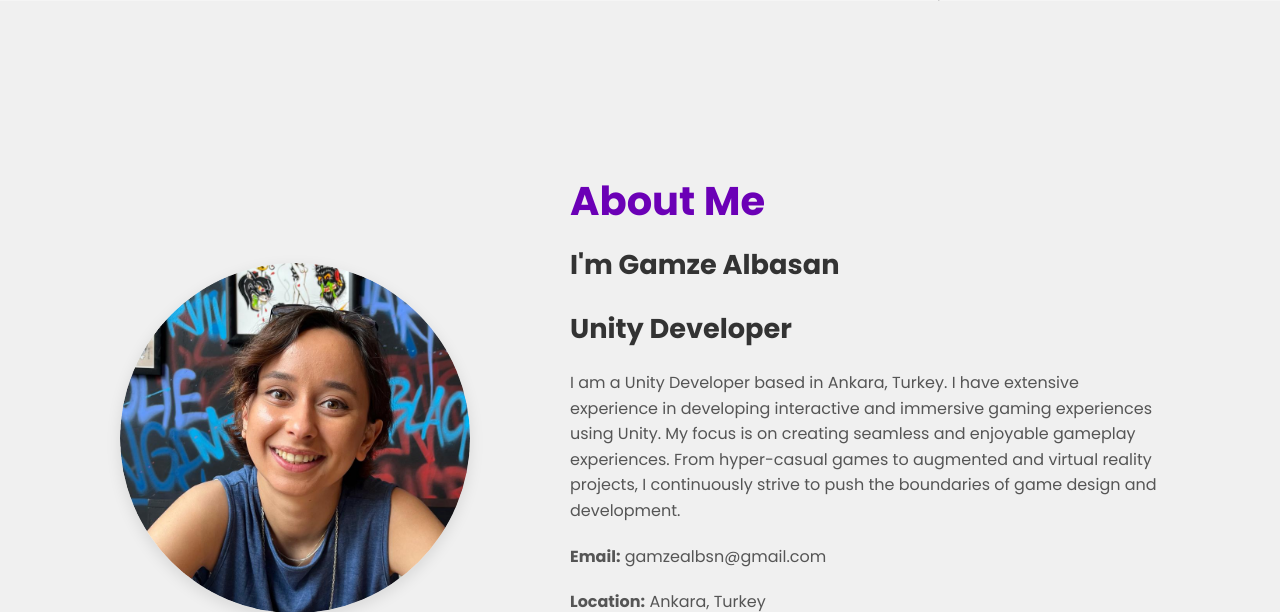
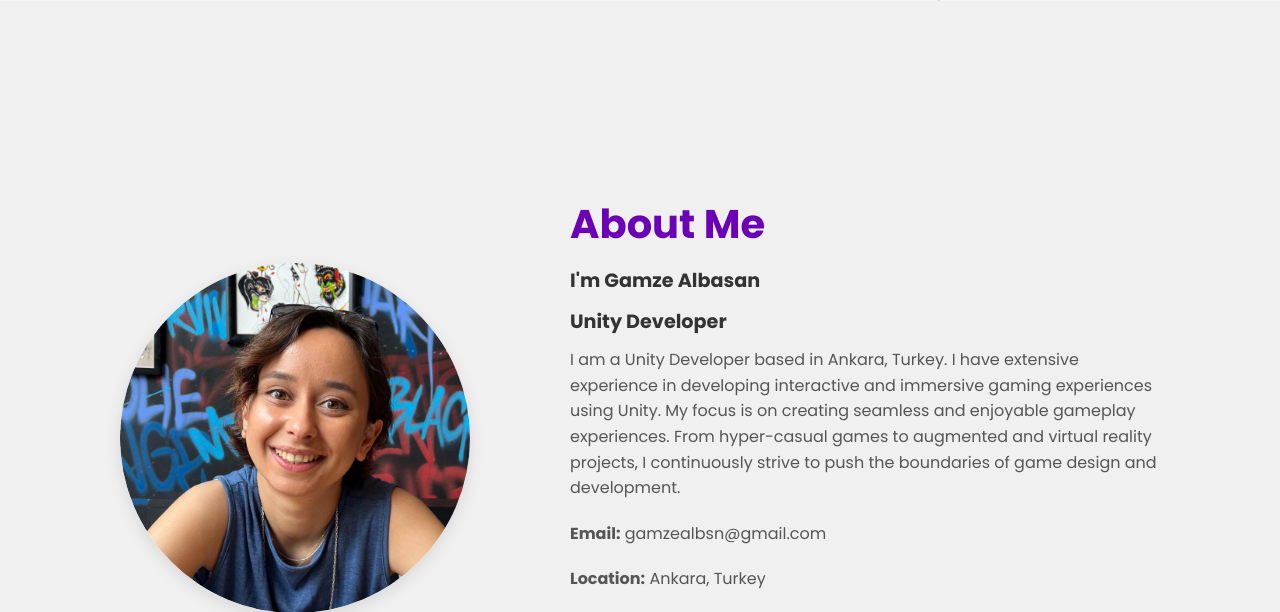
Before and after one commit to gmzalbsn/gamze.github.io, a PHP site: page / in a window 1280 px wide. Shown: the part 799-1411 px from the top of the page. Run offline with PHP 8.4, Linux system fonts and the light colour scheme.

Commit message:
Update styles.css

```diff
--- a/styles.css
+++ b/styles.css
@@ -194,9 +194,9 @@ body {
 /* Subtitle styling */
 .about-text h3 {
     font-family: 'Poppins', sans-serif;
-    font-size: 1.7rem;
+    font-size: 1.2rem;
     color: #333; /* Dark text color */
-    margin-bottom: 20px;
+    margin-bottom: 10px;
 }
 
 /* Paragraph styling */
```
